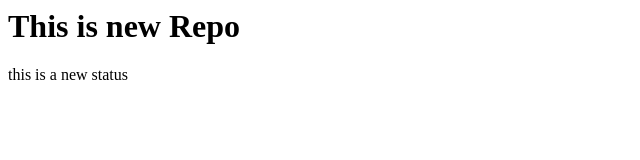
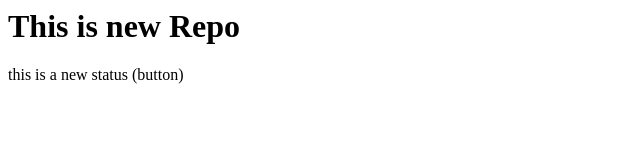
Before and after one commit to YashJambure007/localrepo, a plain HTML site: page index.html in a window 1280 px wide. Shown: the full height of the page, 0-640 px from the left. Drawn offline with Linux system fonts and the light colour scheme.

```diff
--- a/index.html
+++ b/index.html
@@ -1,2 +1,2 @@
 <h1>This is new Repo</h1>
-<p>this is a new status</p>
+<p>this is a new status (button)</p>
```
